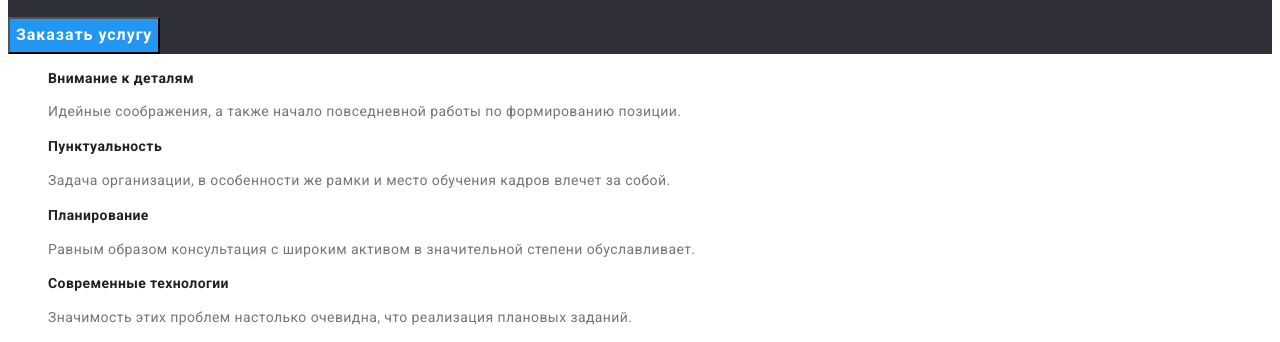
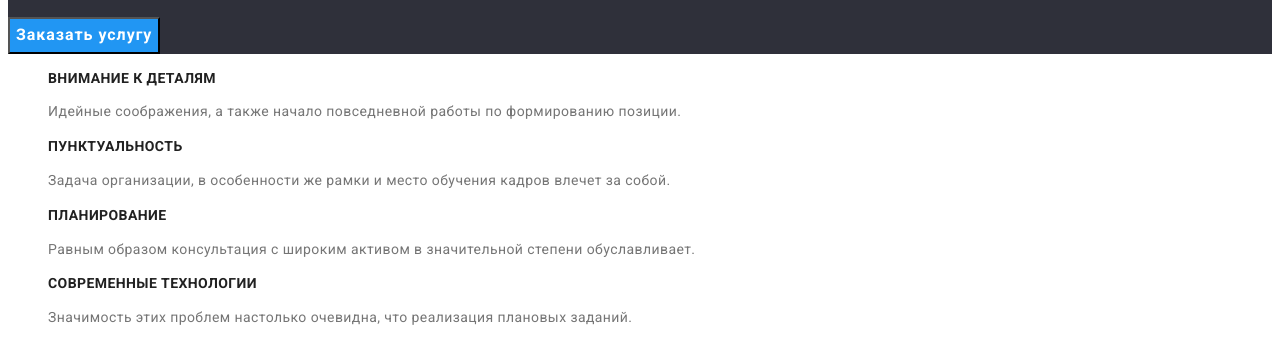
Before and after one commit to Vikktor10/goit-markup-hw-02, a plain HTML site: page index.html in a window 1280 px wide. Shown: the part 334-676 px from the top of the page. Drawn offline with Linux system fonts and the light colour scheme.

```diff
--- a/index.html
+++ b/index.html
@@ -55,28 +55,28 @@
 
             <ul class="dignity list">
                 <li>
-                    <h3 class="title">Внимание к деталям</h3>
+                    <h3 class="title">ВНИМАНИЕ К ДЕТАЛЯМ</h3>
                     <p class="word">
                         Идейные соображения, а также начало повседневной работы по
                         формированию позиции.
                     </p>
                 </li>
                 <li>
-                    <h3 class="title">Пунктуальность</h3>
+                    <h3 class="title">ПУНКТУАЛЬНОСТЬ</h3>
                     <p class="word">
                         Задача организации, в особенности же рамки и место обучения кадров
                         влечет за собой.
                     </p>
                 </li>
                 <li>
-                    <h3 class="title">Планирование</h3>
+                    <h3 class="title">ПЛАНИРОВАНИЕ</h3>
                     <p class="word">
                         Равным образом консультация с широким активом в значительной
                         степени обуславливает.
                     </p>
                 </li>
                 <li>
-                    <h3 class="title">Современные технологии</h3>
+                    <h3 class="title">СОВРЕМЕННЫЕ ТЕХНОЛОГИИ</h3>
                     <p class="word">
                         Значимость этих проблем настолько очевидна, что реализация
                         плановых заданий.
```
